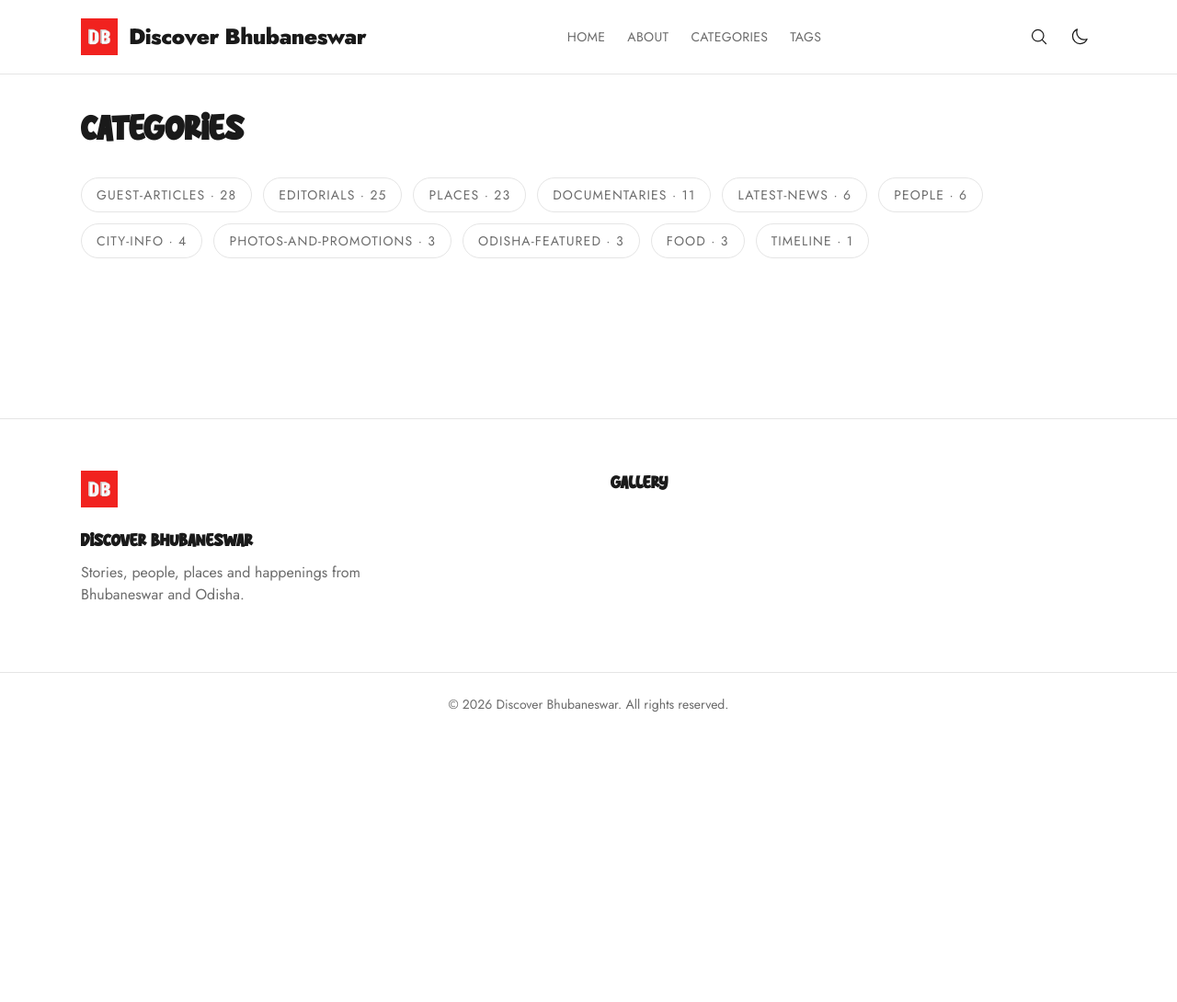
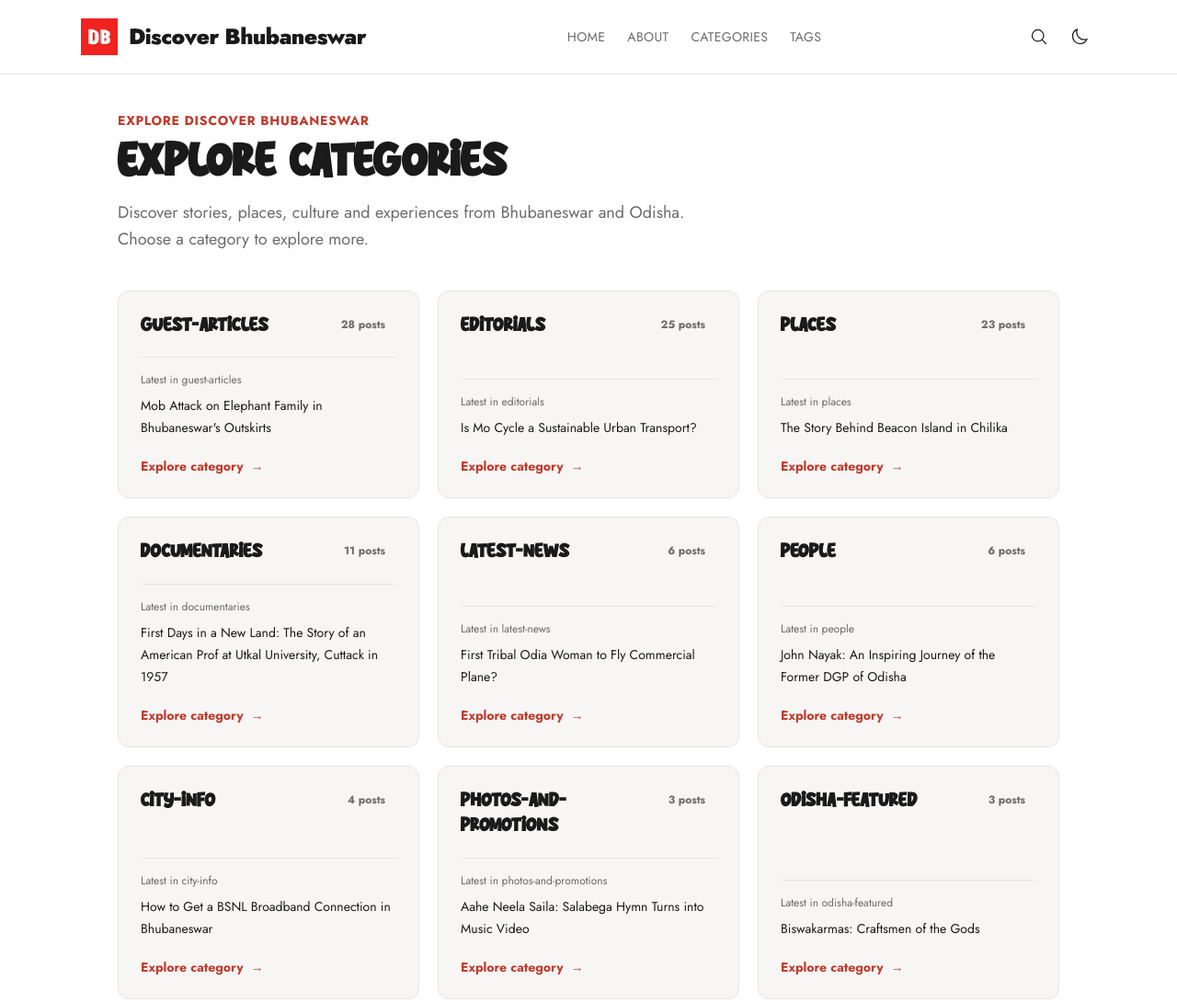
Before and after one commit to topleague/discoverbbsr, an Astro site: page /categories in a window 1280 px wide. Shown: the top 1090 px of the page at 92% size. Before the commit the page ends 800 px from the top, so only its background shows below. Built offline with nearby package versions, Linux system fonts and the light colour scheme; Astro itself is replaced by a stand-in of ours.

Commit message:
Update index.astro

```diff
--- a/src/pages/categories/index.astro
+++ b/src/pages/categories/index.astro
@@ -3,19 +3,98 @@ import BaseLayout from '@/layouts/BaseLayout.astro';
 import { getCollection } from 'astro:content';
 
 const allPosts = await getCollection('posts', ({ data }) => !data.draft);
-const categoryCounts = new Map<string, number>();
 
-allPosts.forEach(p => p.data.categories.forEach((c: string) =>
-  categoryCounts.set(c, (categoryCounts.get(c) ?? 0) + 1)
-));
+const categoryMap = new Map();
 
-const categories = [...categoryCounts.entries()].sort((a, b) => b[1] - a[1]);
+for (const post of allPosts) {
+  for (const category of post.data.categories) {
+    if (!categoryMap.has(category)) {
+      categoryMap.set(category, []);
+    }
+
+    categoryMap.get(category).push(post);
+  }
+}
+
+const categories = [...categoryMap.entries()]
+  .map(([name, posts]) => ({
+    name,
+    posts: posts.sort(
+      (a, b) => b.data.date.getTime() - a.data.date.getTime()
+    ),
+    count: posts.length,
+  }))
+  .sort((a, b) => b.count - a.count);
 ---
-<BaseLayout title="Categories">
-  <h1 class="hero-weight text-4xl mb-8">Categories</h1>
-  <div class="flex flex-wrap gap-3">
-    {categories.map(([category, count]) => (
-      <a href={`/categories/${category}/`} class="tag-pill !text-sm !px-4 !py-2">{category} · {count}</a>
-    ))}
+
+<BaseLayout title="Explore Categories | Discover Bhubaneswar">
+  <div class="max-w-5xl mx-auto">
+    <header class="mb-10">
+      <p class="text-sm font-semibold uppercase tracking-wider text-[var(--accent)] mb-3">
+        Explore Discover Bhubaneswar
+      </p>
+
+      <h1 class="hero-weight text-4xl md:text-5xl mb-4">
+        Explore Categories
+      </h1>
+
+      <p class="text-lg text-[var(--ink-soft)] leading-relaxed max-w-2xl">
+        Discover stories, places, culture and experiences from Bhubaneswar
+        and Odisha. Choose a category to explore more.
+      </p>
+    </header>
+
+    <div class="grid sm:grid-cols-2 lg:grid-cols-3 gap-5">
+      {categories.map((category) => {
+        const latestPost = category.posts[0];
+
+        return (
+          <article
+            class="flex flex-col rounded-xl border p-6 transition-colors hover:border-[var(--accent)]"
+            style="border-color: var(--line); background: var(--surface)"
+          >
+            <div class="flex items-start justify-between gap-3 mb-5">
+              <h2 class="text-xl font-bold leading-snug">
+                <a
+                  href={`/categories/${encodeURIComponent(category.name)}/`}
+                  class="hover:text-[var(--accent)] transition-colors"
+                >
+                  {category.name}
+                </a>
+              </h2>
+
+              <span
+                class="shrink-0 rounded-full px-3 py-1 text-xs font-semibold"
+                style="background: var(--background); color: var(--ink-soft)"
+              >
+                {category.count} {category.count === 1 ? 'post' : 'posts'}
+              </span>
+            </div>
+
+            {latestPost && (
+              <div class="mt-auto pt-4 border-t" style="border-color: var(--line)">
+                <p class="text-xs text-[var(--ink-soft)] mb-2">
+                  Latest in {category.name}
+                </p>
+
+                <a
+                  href={`/${latestPost.id}/`}
+                  class="text-sm font-medium leading-relaxed hover:text-[var(--accent)] transition-colors"
+                >
+                  {latestPost.data.title}
+                </a>
+              </div>
+            )}
+
+            <a
+              href={`/categories/${encodeURIComponent(category.name)}/`}
+              class="inline-flex items-center gap-2 mt-5 text-sm font-semibold text-[var(--accent)]"
+            >
+              Explore category <span aria-hidden="true">→</span>
+            </a>
+          </article>
+        );
+      })}
+    </div>
   </div>
 </BaseLayout>
```
